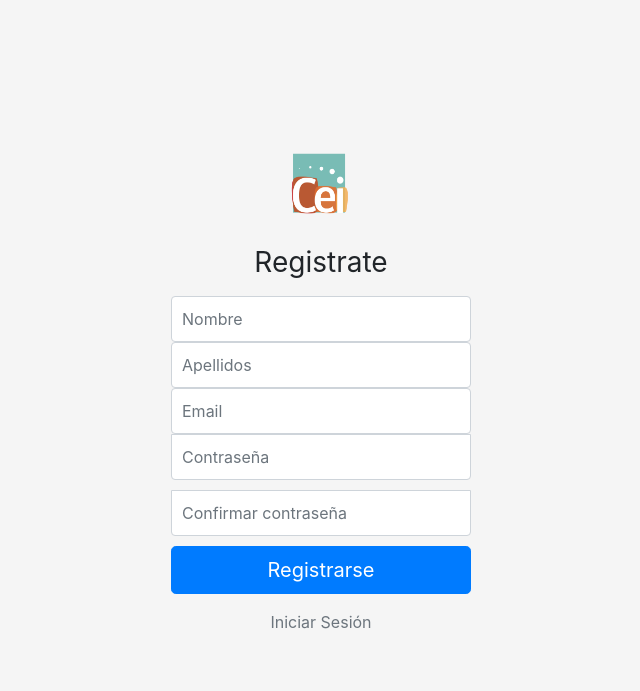
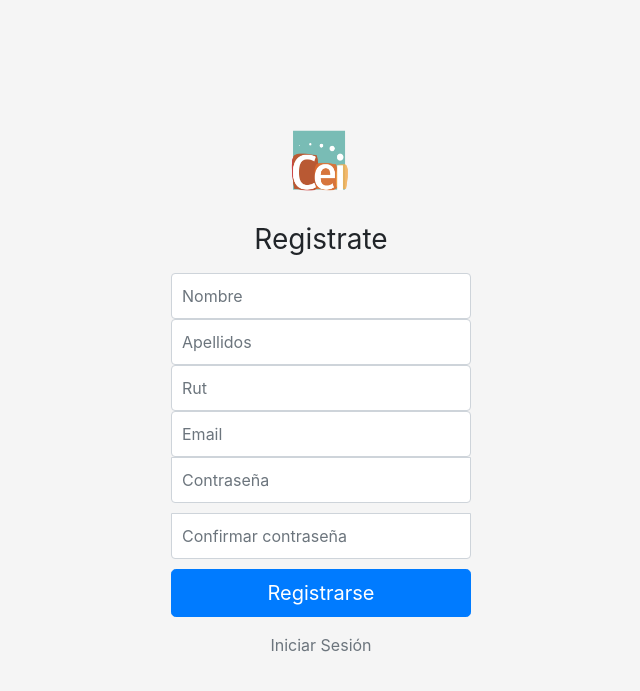
Before and after one commit to DCC-CC4401/2018-1-Soft-of-War-T3, a Django app: a page that uses Inventario/templates/Inventario/perfil_form.html in a window 1280 px wide. Shown: the top 691 px of the page, without its empty margins (319-959 px from the left). Run offline with Django 3.2, Linux system fonts and the light colour scheme; some libraries are stand-ins or nearby versions.

Commit message:
Se agrega rut a formulario registro

```diff
--- a/Inventario/admin.py
+++ b/Inventario/admin.py
@@ -1,6 +1,6 @@
 from django.contrib import admin
 
-from .models import Productos,Reserva,Prestamo,Espacio,ReservaEspacio
+from .models import Productos,Reserva,Prestamo,Espacio,ReservaEspacio, Perfil
 
 admin.site.register(Productos)
 
@@ -11,3 +11,5 @@ admin.site.register(Prestamo)
 admin.site.register(Espacio)
 
 admin.site.register(ReservaEspacio)
+
+admin.site.register(Perfil)
--- a/Inventario/forms.py
+++ b/Inventario/forms.py
@@ -5,8 +5,9 @@ from django.contrib.auth.models import User
 
 class SignUpForm(UserCreationForm):
     first_name = forms.CharField(max_length=140, required=True)
-    last_name = forms.CharField(max_length=140, required=False)
+    last_name = forms.CharField(max_length=140, required=True)
     email = forms.EmailField(required=True)
+    rut = forms.CharField(max_length=20, required=True)
 
     class Meta:
 
@@ -18,4 +19,5 @@ class SignUpForm(UserCreationForm):
             'last_name',
             'password1',
             'password2',
+            'rut',
         )
--- a/Inventario/models.py
+++ b/Inventario/models.py
@@ -93,6 +93,7 @@ class Perfil(models.Model):
     usuario = models.OneToOneField(User, on_delete=models.CASCADE)
     image = models.ImageField(upload_to='img/photos/', default='img/photos/default.png')
     status = models.IntegerField(default=1,choices=((1, 'Habilitado'), (0, 'No Habilitado')))
+    rut = models.CharField(max_length=20)
 
     # Python 3
     def __str__(self):
--- a/Inventario/templates/Inventario/perfil_form.html
+++ b/Inventario/templates/Inventario/perfil_form.html
@@ -27,6 +27,7 @@
          {% csrf_token %}
          <input class="form-control" type="text" name="first_name" placeholder="Nombre">
          <input class="form-control" type="text" name="last_name" placeholder="Apellidos">
+        <input class="form-control" type="text" name="rut" placeholder="Rut">
          <input class="form-control" type="hidden" name="username" id ="username">
          <input class="form-control" type="text" name="email" id = "email" placeholder="Email">
          <input class="form-control" type="password" name="password1" placeholder="Contraseña">
--- a/Inventario/views.py
+++ b/Inventario/views.py
@@ -2,7 +2,7 @@ from django.shortcuts import render, render_to_response, redirect
 from django.http import HttpResponse, HttpResponseRedirect
 import time
 import json
-from .models import Productos,Reserva,Prestamo, ReservaEspacio, Perfil, Espacio
+from .models import Productos,Reserva,Prestamo, ReservaEspacio, Perfil, Espacio, User
 from django.contrib.auth import login, authenticate
 from .forms import SignUpForm
 from django.views.generic import CreateView
@@ -193,6 +193,9 @@ class SignUpView(CreateView):
 
     def form_valid(self, form):
         form.save()
+        user = User.objects.get(username=form.cleaned_data.get('username'))
+        user.perfil.rut = form.cleaned_data.get('rut')
+        user.save()
         usuario = form.cleaned_data.get('username')
         password = form.cleaned_data.get('password1')
         usuario = authenticate(username=usuario, password=password)
```
Also changed, not shown: db.sqlite3.
